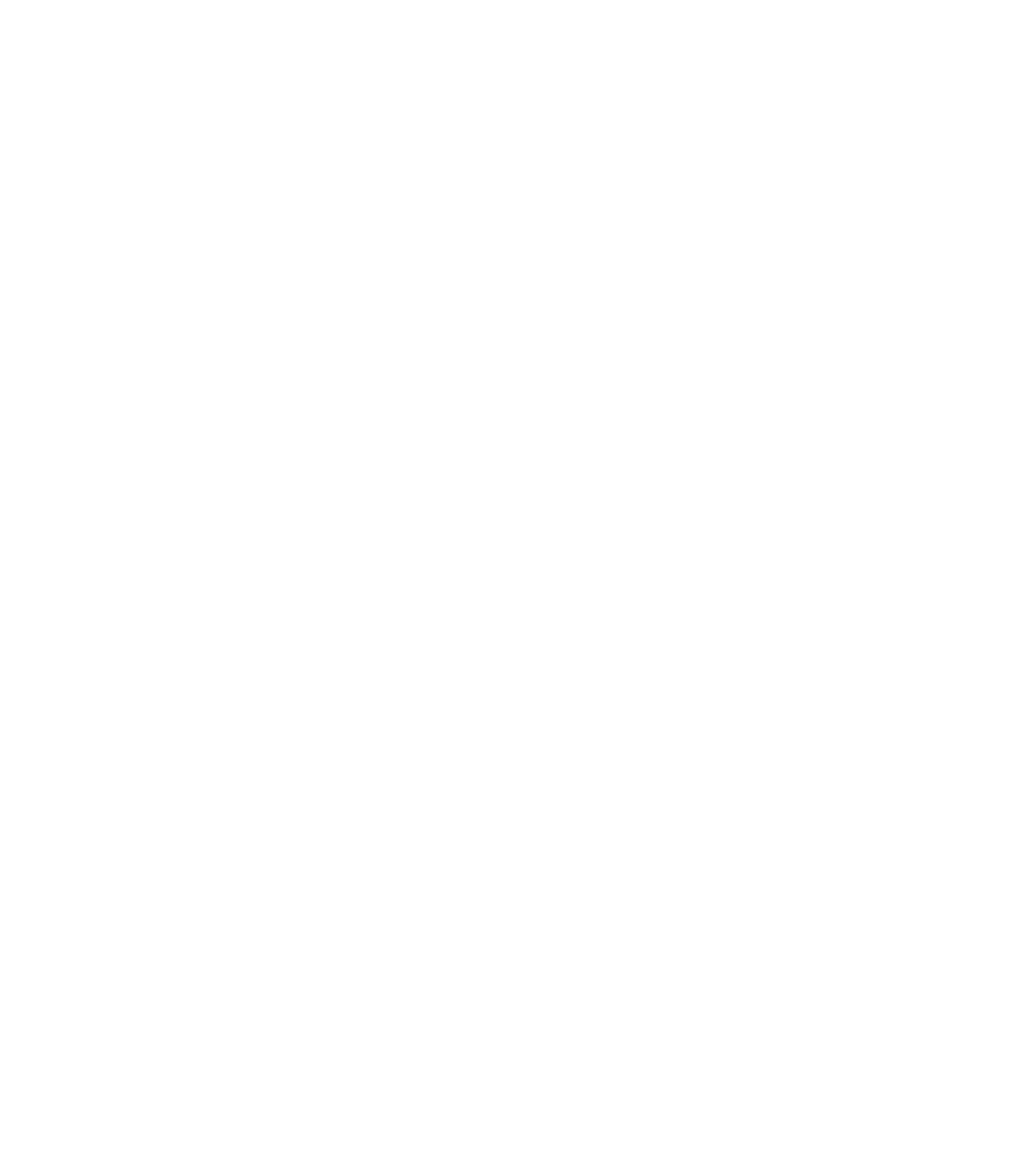
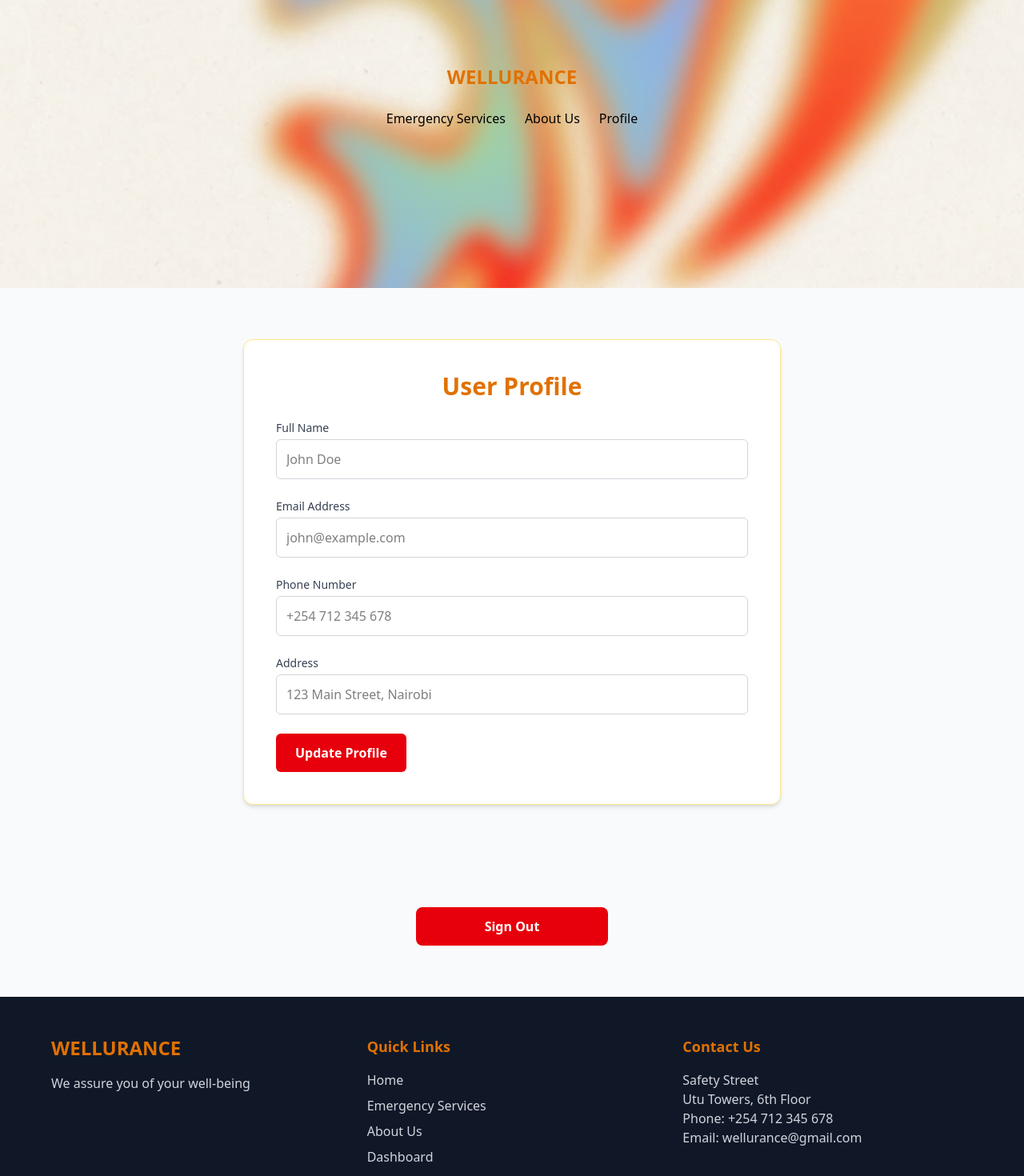
Before and after one commit to swawiye/Wellurance-Frontend, a React (Vite) app in the folder wellurance/: page /profile in a window 1280 px wide. Before the commit this address had no page. Shown: the part 120-1590 px from the top of the page at 80% size. Before the commit the page ends 800 px from the top, so only its background shows below. Built offline with nearby package versions, Linux system fonts and the light colour scheme.

Commit message:
profile page

```diff
--- a/wellurance/src/App.jsx
+++ b/wellurance/src/App.jsx
@@ -3,6 +3,7 @@
 import Home from './pages/Home';
 import EmergencyServices from './pages/Services';
 import About from './pages/About';
+import Profile from './pages/Profile';
 
 function App() {
   return (
@@ -12,6 +13,7 @@
         <Route path='/dashboard' element={<Dashboard/>}/>
         <Route path='/services' element={<EmergencyServices/>}/>
         <Route path='/about' element={<About/>}/>
+        <Route path='/profile' element={<Profile/>}/>
       </Routes>
     </Router>
   )
--- a/wellurance/src/pages/Profile.jsx
+++ b/wellurance/src/pages/Profile.jsx
@@ -0,0 +1,124 @@
+import { NavLink } from 'react-router-dom';
+import bgImg from '../assets/Wellurance Landing image.png';
+
+function Profile() {
+    const bg = {
+      backgroundImage: `url(${bgImg})`,
+      backgroundSize: 'cover',
+      backgroundPosition: 'center',
+      height: '60vh',
+      display: 'flex',
+      flexDirection: 'column',
+      justifyContent: 'center',
+      alignItems: 'center',
+      animation: 'fadeIn 1.5s ease-in-out',
+    };
+    return (
+      <div>
+        {/* Header */}
+        <div className="relative h-screen w-full bg-black flex flex-col items-center justify-center space-y-6" style={bg}>
+          <h1 className="text-2xl font-bold text-amber-600"><a href="/">WELLURANCE</a></h1>
+          <div className="flex space-x-6">
+            <NavLink to="/services" className="text-black hover:text-amber-600">Emergency Services</NavLink>
+            <NavLink to="/about" className="text-black hover:text-amber-600">About Us</NavLink>
+            <NavLink to="/profile" className="text-black hover:text-amber-600">Profile</NavLink>
+          </div>
+        </div>
+
+        {/* Profile Card */}
+        <div className="bg-gray-50 bg-opacity-90 w-full px-6 py-16 flex justify-center">
+          <div className="border border-amber-200 bg-white p-10 rounded-xl shadow-md w-full max-w-2xl hover:shadow-lg transition duration-300">
+            <h2 className="text-3xl font-bold text-amber-600 mb-6 text-center">User Profile</h2>
+            <form className="space-y-6">
+              <div>
+                <label className="block text-sm font-medium mb-1 text-gray-700">Full Name</label>
+                <input
+                  type="text"
+                  className="w-full p-3 border border-gray-300 rounded-md bg-white"
+                  placeholder="John Doe"
+                />
+              </div>
+              <div>
+                <label className="block text-sm font-medium mb-1 text-gray-700">Email Address</label>
+                <input
+                  type="email"
+                  className="w-full p-3 border border-gray-300 rounded-md bg-white"
+                  placeholder="john@example.com"
+                />
+              </div>
+              <div>
+                <label className="block text-sm font-medium mb-1 text-gray-700">Phone Number</label>
+                <input
+                  type="text"
+                  className="w-full p-3 border border-gray-300 rounded-md bg-white"
+                  placeholder="+254 712 345 678"
+                />
+              </div>
+              <div>
+                <label className="block text-sm font-medium mb-1 text-gray-700">Address</label>
+                <input
+                  type="text"
+                  className="w-full p-3 border border-gray-300 rounded-md bg-white"
+                  placeholder="123 Main Street, Nairobi"
+                />
+              </div>
+              <button
+                type="submit"
+                className="bg-red-600 text-white px-6 py-3 rounded-md font-semibold hover:bg-amber-600 transition"
+              >
+                Update Profile
+              </button>
+            </form>
+          </div>
+        </div>
+
+        <div className="bg-gray-50 bg-opacity-90 w-full px-6 py-16 flex justify-center">
+            <button
+                type="submit"
+                className="w-60 bg-red-600 text-white py-3 rounded-lg font-bold hover:bg-amber-600 transition"
+              >
+                <a href="/dashboard">Sign Out</a>
+            </button>
+        </div>
+
+        {/* Footer */}
+        <footer className="bg-gray-900 text-white py-12 px-4">
+          <div className="max-w-6xl mx-auto grid grid-cols-1 md:grid-cols-3 gap-8">
+            <div className="space-y-4">
+              <h3 className="text-amber-600 font-bold text-2xl">WELLURANCE</h3>
+              <p className="text-gray-300">We assure you of your well-being</p>
+              <div className="flex space-x-4">
+                <a href="#" className="text-gray-400 hover:text-amber-600 transition">
+                  {/* Example social icon */}
+                  <svg className="w-6 h-6" fill="currentColor" viewBox="0 0 24 24">...</svg>
+                </a>
+              </div>
+            </div>
+            <div className="space-y-4">
+              <h4 className="text-amber-600 font-semibold text-lg">Quick Links</h4>
+              <ul className="space-y-2">
+                <li><a href="/" className="text-gray-300 hover:text-amber-600 transition">Home</a></li>
+                <li><a href="/services" className="text-gray-300 hover:text-amber-600 transition">Emergency Services</a></li>
+                <li><a href="/about" className="text-gray-300 hover:text-amber-600 transition">About Us</a></li>
+                <li><a href="/dashboard" className="text-gray-300 hover:text-amber-600 transition">Dashboard</a></li>
+              </ul>
+            </div>
+            <div className="space-y-4">
+              <h4 className="text-amber-600 font-semibold text-lg">Contact Us</h4>
+              <address className="text-gray-300 not-italic">
+                <p>Safety Street</p>
+                <p>Utu Towers, 6th Floor</p>
+                <p>Phone: +254 712 345 678</p>
+                <p>Email: wellurance@gmail.com</p>
+              </address>
+            </div>
+          </div>
+          <div className="max-w-6xl mx-auto mt-12 pt-6 border-t border-gray-700 text-center text-gray-400">
+            <p>© {new Date().getFullYear()} Wellurance. All rights reserved.</p>
+          </div>
+        </footer>
+      </div>
+    );
+}
+
+export default Profile;
```
